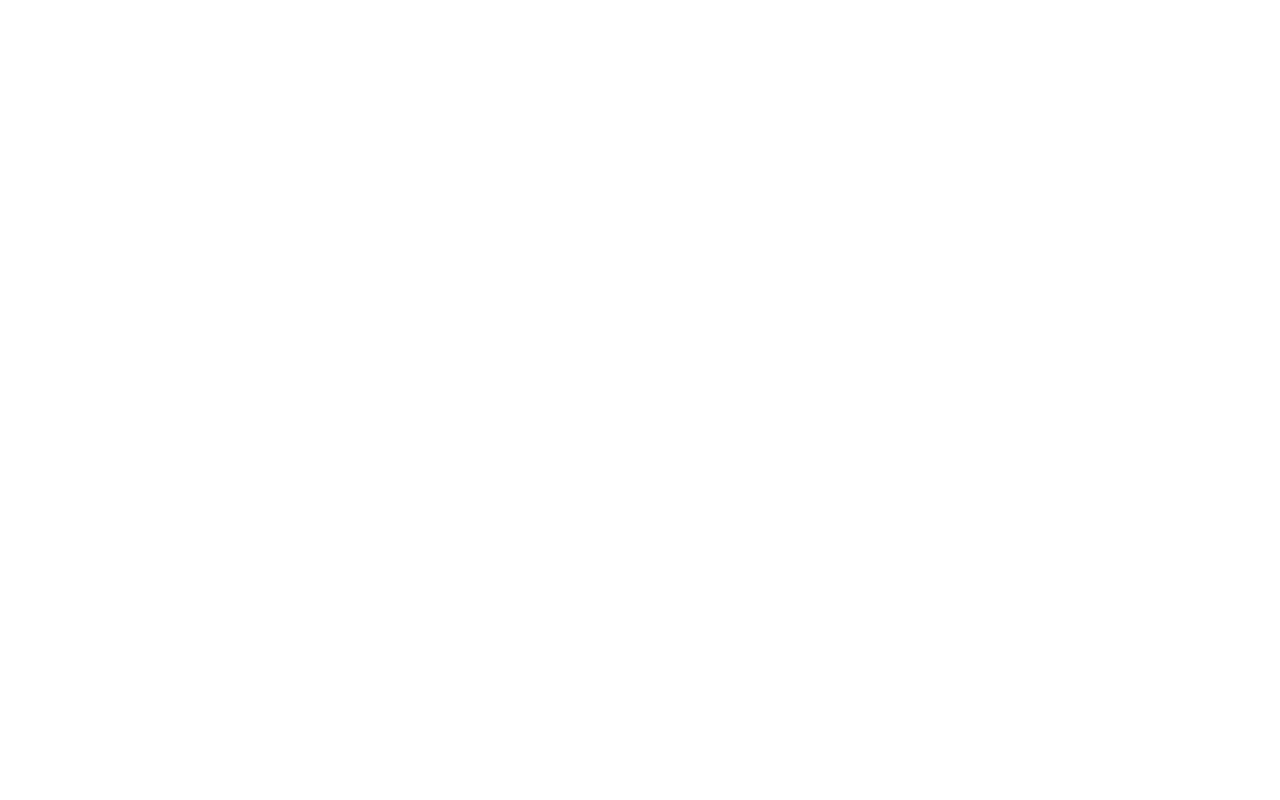
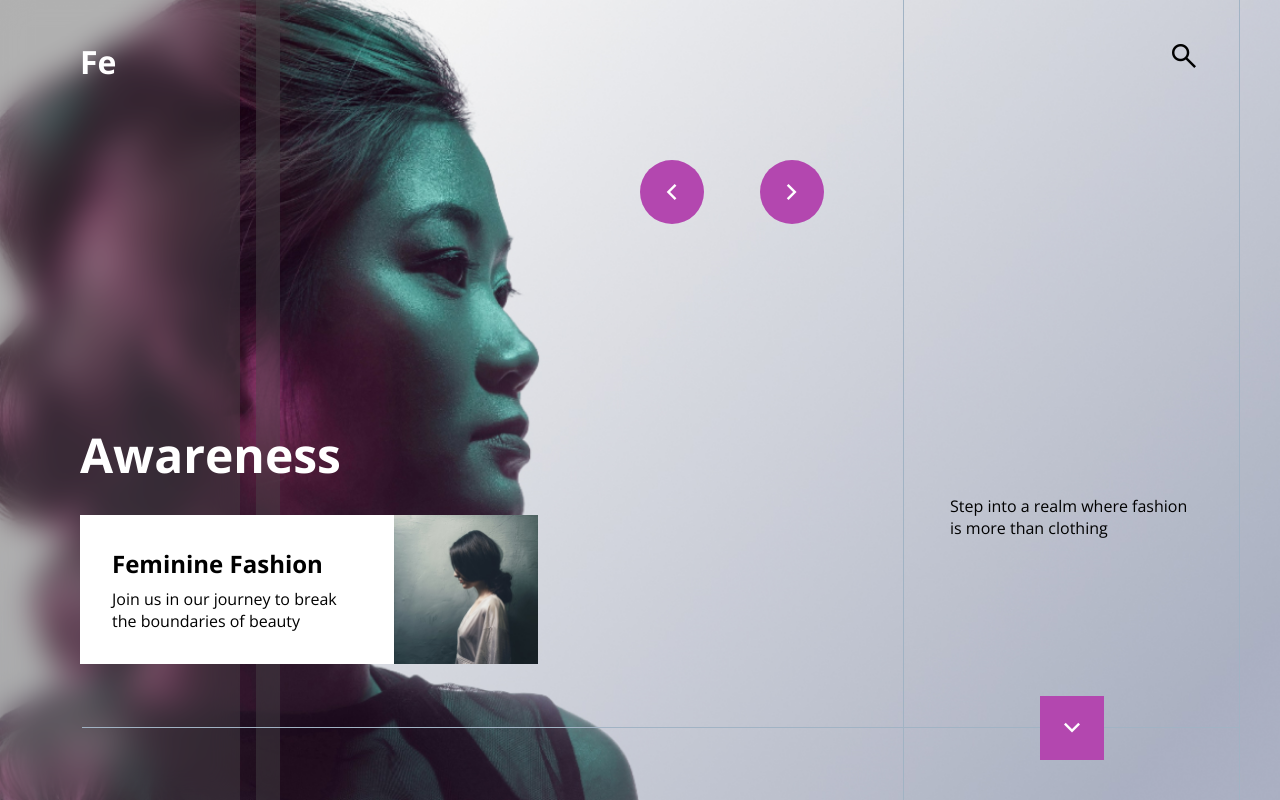
Before and after one commit to king-luvaha/Hero-Section-Layout, a plain HTML site: page index.html in a window 1280 px wide. Drawn offline with nearby package versions, Linux system fonts and the light colour scheme; a web font is replaced by a local one.

Commit message:
2nd commit

```diff
--- a/index.html
+++ b/index.html
@@ -3,10 +3,78 @@
 <head>
     <meta charset="UTF-8">
     <meta http-equiv="X-UA-Compatible" content="IE=edge">
+    <!-- Google Fonts -->
+    <link rel="preconnect" href="https://fonts.googleapis.com">
+    <link rel="preconnect" href="https://fonts.gstatic.com" crossorigin>
+    <link href="https://fonts.googleapis.com/css2?family=Cinzel:wght@400..900&family=Fauna+One&family=Open+Sans:ital,wght@0,300..800;1,300..800&family=Poppins:ital,wght@0,100;0,200;0,300;0,400;0,500;0,600;0,700;0,800;0,900;1,100;1,200;1,300;1,400;1,500;1,600;1,700;1,800;1,900&display=swap" rel="stylesheet">
     <meta name="viewport" content="width=device-width, initial-scale=1.0">
-    <title>Document</title>
+    <!-- Google Icons -->
+    <link rel="stylesheet" href="https://fonts.googleapis.com/icon?family=Material+Symbols+Outlined">
+    <!-- CSS -->
+    <link rel="stylesheet" href="style.css">
+    <title>Hero-Section</title>
 </head>
 <body>
-
+    <!-- HTML -->
+    <section class="hero theme-1">
+        <div class="container">
+            <div class="navbar">
+                <a href="index.html" class="brand">Fe</a>
+                <span class="material-symbols-outlined">
+                    Search
+                </span>
+            </div>
+            <div class="title">
+                <h1><span>Awareness</span></h1>
+                <p>
+                    Step into a realm where fashion is more than clothing
+                </p>
+                <div class="glass glass-1"></div>
+                <div class="glass glass-2"></div>
+            </div>
+            <div class="card card-desktop">
+                <div class="card-text">
+                    <h2>Feminine Fashion</h2>
+                    <p>
+                        Join us in our journey to break the boundaries of beauty
+                    </p>
+                </div>
+                <img src="./img/thumbnail1.jpg" alt="thumbnail">
+            </div>
+            <div class="controls">
+                <button class="arrow arrow-left">
+                    <span class="material-symbols-outlined">
+                        chevron_left
+                    </span>
+                </button>
+                <button class="more">
+                    <span class="material-symbols-outlined">
+                        expand_more
+                    </span>
+                </button>
+                <button class="arrow arrow-right">
+                    <span class="material-symbols-outlined">
+                        chevron_right
+                    </span>
+                </button>
+            </div>
+            <div class="line line-1"></div>
+            <div class="line line-2"></div>
+            <div class="line line-3"></div>
+        </div>
+        <div class="card card-mobile">
+            <div class="card-text">
+                <h2>Feminine Fashion</h2>
+                <p>
+                    Join us in our journey to break the boundaries of beauty
+                </p>
+            </div>
+            <img src="./img/thumbnail2.jpg" alt="thumbnail">
+        </div>
+    </section>
+    <!-- GSAP -->
+    <script src="https://cdnjs.cloudflare.com/ajax/libs/gsap/3.12.5/gsap.min.js"></script>
+    <!-- Javasciprt -->
+    <script src="main.js"></script>
 </body>
 </html>
--- /dev/null
+++ b/main.js
@@ -0,0 +1,89 @@
+//Get all needed elements from the DOM
+const hero = document.querySelector(".hero");
+const arrowLeft = document.querySelector(".arrow-left");
+const arrowRight = document.querySelector(".arrow-right");
+const title = document.querySelector(".title span");
+const paragraph1 = document.querySelector(".title p");
+const subTitle = document.querySelector(".card h2");
+const paragraph2 = document.querySelector(".card p");
+const thumbnails = document.querySelectorAll(".card img");
+
+// Data for all themes
+const themes = ["theme-1", "theme-2", "theme-3"];
+
+const titles = [
+    "Awareness", "Elegance", "Class",
+];
+
+const paragraph1Text = [
+    "Step into a realm where fashion is more than clothing",
+    "Welcome to the world where grace meets style",
+    "We believe in future where fashion uplifts and inspires",
+];
+
+const subtitleText = [
+    "Feminine Fashion", "Visionary Vogue","Redefining Beauty",
+];
+
+const paragraph2Text = [
+    "Our platform celebrates the diverse beauty of female models",
+    "Join us on our journey to break boundaries of beauty",
+    "Step into a realm where fashion is more than clothing",
+];
+
+const thumbnailImage = [
+    "thumbnail1", "thumbnail2", "thumbnail3",
+];
+
+// Variable to track the current theme ID
+let themeId = 0;
+
+// Function that changes the theme
+function changeTheme(id) {
+    // Remove current theme class from the hero section
+    hero.classList.remove(hero.classList[1]);
+    // Update theme using an ID we will provide later when the function is called
+    hero.classList.add(themes[id]);
+    // Update title
+    title.innerHTML = titles[id];
+    // Update paragraphs
+    paragraph1.innerHTML = paragraph1Text[id];
+    paragraph2.innerHTML = paragraph2Text[id];
+    // Update sub title
+    subTitle.innerHTML = subtitleText[id];
+    // Update thumbnail
+    thumbnails.forEach(thumbnail => {
+        thumbnail.src = `./img/${thumbnailImage[id]}.jpg`;
+    });
+    // GSAP Animations
+    const tl = gsap.timeline();
+    tl.from(".title h1", {opacity: 0, y: 100});
+    tl.from(".title p", {opacity: 0, y: -100});
+    tl.from(".card-desktop", {opacity: 0, x: -100});
+}
+
+// Add click event to left arrow
+arrowLeft.addEventListener("click", () => {
+    // Decrement theme ID
+    themeId--;
+    // If themeID goes below the first theme
+    if(themeId < 0) {
+        // Set themeId to the last theme
+        themeId = themes.length - 1;
+    }
+    // Run tht changeTheme function and add the themeId varaible as the theme ID
+    changeTheme(themeId);
+});
+
+// Add click event to right arrow
+arrowRight.addEventListener("click", () => {
+    // Decrement theme ID
+    themeId++;
+    // If themeID goes over the last theme
+    if(themeId > themes.length - 1) {
+        // Set themeId to the last theme
+        themeId = 0;
+    }
+    // Run tht changeTheme function and add the themeId varaible as the theme ID
+    changeTheme(themeId);
+});
--- /dev/null
+++ b/style.css
@@ -0,0 +1,231 @@
+/* Themes */
+.theme-1 {
+    --bg-image-desktop: url(./img/slide1.jpg);
+    --bg-image-mobile: url(./img/slide1-min.jpg);
+    --accent: #B347AF;
+    --accent-darken: #A03F9D;
+    --text-primary: #FFF;
+    --text-secondary: #000;
+    --arrow-color: #FFF;
+    --glass-bg: rgba(76, 76, 76, .4);
+    --line-color: #A1B3C4;
+}
+
+.theme-2 {
+    --bg-image-desktop: url(./img/slide2.jpg);
+    --bg-image-mobile: url(./img/slide2-min.jpg);
+    --accent: #885322;
+    --accent-darken: #76491E;
+    --text-primary: #FFF;
+    --text-secondary: #FFF;
+    --arrow-color: #FFF;
+    --glass-bg: rgba(137, 100, 36, .4);
+    --line-color: #D39D41;
+}
+
+.theme-3 {
+    --bg-image-desktop: url(./img/slide3.jpg);
+    --bg-image-mobile: url(./img/slide3-min.jpg);
+    --accent: #FFF;
+    --accent-darken: #E8E8E8;
+    --text-primary: #FFF;
+    --text-secondary: #FFF;
+    --arrow-color: #000;
+    --glass-bg: rgba(76, 76, 76, .4);
+    --line-color: #1E1E1E;
+}
+
+body {
+    font-family: "Open Sans", sans-serif;
+}
+
+* {
+    margin: 0;
+    padding: 0;
+    box-sizing: border-box;
+}
+
+h1 {
+    font-size: 3em;
+    color: var(--text-primary);
+}
+
+p {
+    margin-top: 0.5em;
+    max-width: 250px;
+}
+
+.hero .container {
+    background-image: var(--bg-image-mobile);
+    background-position: center;
+    background-repeat: no-repeat;
+    background-size: cover;
+    max-width: 1200px;
+    min-height: 100vh;
+    margin: 0 auto;
+    padding: 2.5em;
+    display: grid;
+    grid-template-rows: auto max-content max-content;
+    transition: 400ms;
+}
+
+.navbar {
+    display: flex;
+    justify-content: space-between;
+    align-items: flex-start;
+}
+
+.brand {
+    text-decoration: none;
+    font-size: 2em;
+    font-weight: bold;
+    color: var(--text-primary);
+}
+
+.navbar span {
+    color: var(--text-secondary);
+    font-size: 2em;
+    cursor: pointer;
+}
+
+.hero img {width: 100%;}
+
+.title {
+    position: relative;
+    padding: 1em 0 1.5em 0;
+}
+
+.title h1, .title p {
+    z-index: 1;
+    position: relative;
+}
+
+.title p {color: var(--text-primary);}
+
+.title .glass {
+    position: absolute;
+    left: -2.5rem;
+    width: 96vw;
+    background-color: var(--glass-bg);
+    backdrop-filter: blur(15px);
+    z-index: 0;
+}
+
+.glass-1 {
+    bottom: 0;
+    height: 70%;
+}
+
+.glass-2 {
+    top: 0;
+    height: 15%;
+}
+
+.controls {
+    display: flex;
+    justify-content: space-between;
+    align-items: center;
+    margin-top: 2em;
+}
+
+.controls .arrow,
+.controls .more {
+    background-color: var(--accent);
+    color: var(--arrow-color);
+    font-size: 2em;
+    border: none;
+    width: 2em;
+    height: 2em;
+    display: flex;
+    justify-content: center;
+    align-items: center;
+    cursor: pointer;
+    transition: 200ms;
+}
+
+.controls .arrow {border-radius: 50%;}
+
+.controls .arrow:hover,
+.controls .more:hover {
+    background-color: var(--accent-darken);
+}
+
+.controls span {font-size: 1em;}
+
+.card-text {
+    background-color: var(--text-primary);
+    padding: 2.5em;
+}
+
+.card-desktop, .line {display: none;}
+
+/* Large Screen Styles */
+@media screen and (min-width: 800px) {
+    .hero {
+        background-image: var(--bg-image-desktop);
+        background-position: center;
+        background-repeat: no-repeat;
+        background-size: cover;
+        transition: 400ms;
+    }
+    .hero .container {
+        position: relative;
+        background-image: none;
+        grid-template-rows: auto max-content max-content max-content;
+    }
+    .title {position: static;}
+    .title .glass-1 {
+        width: 20%;
+        height: 100%;
+    }
+    .title .glass-2 {
+        width: 2%;
+        height: 100%;
+        left: 18%;
+    }
+    .title p {
+        float: right;
+        color: var(--text-secondary);
+    }
+    .navbar {
+        position: relative;
+        z-index: 1;
+    }
+    .card {
+        display: flex;
+        z-index: 1;
+        margin-top: -3em;
+    }
+    .card img {width: 9em;}
+    .card-text {padding: 2em;}
+    .card-mobile {display: none;}
+    .arrow {
+        position: absolute;
+        top: 20%;
+        z-index: 2;
+    }
+    .arrow-left {left: 50%;}
+    .arrow-right {left: 60%;}
+    .controls {
+        justify-content: flex-end;
+        padding-right: 6em;
+        z-index: 1;
+    }
+    .line {
+        display: block;
+        position: absolute;
+        background-color: var(--line-color);
+        z-index: 0;
+    }
+    .line-1, .line-3 {right: 0;}
+    .line-2, .line-3 {
+        height: 100vh;
+        width: 1px;
+    }
+    .line-2 {right: 21em;}
+    .line-1 {
+        width: 96.5%;
+        height: 1px;
+        bottom: 4.5em;
+    }
+}
```
Also changed, not shown: img/slide1-min.jpg (added), img/slide1.jpg (added), img/slide2-min.jpg (added), img/slide2.jpg (added), img/slide3-min.jpg (added), img/slide3.jpg (added), img/thumbnail1.jpg (added), img/thumbnail2.jpg (added), img/thumbnail3.jpg (added).
